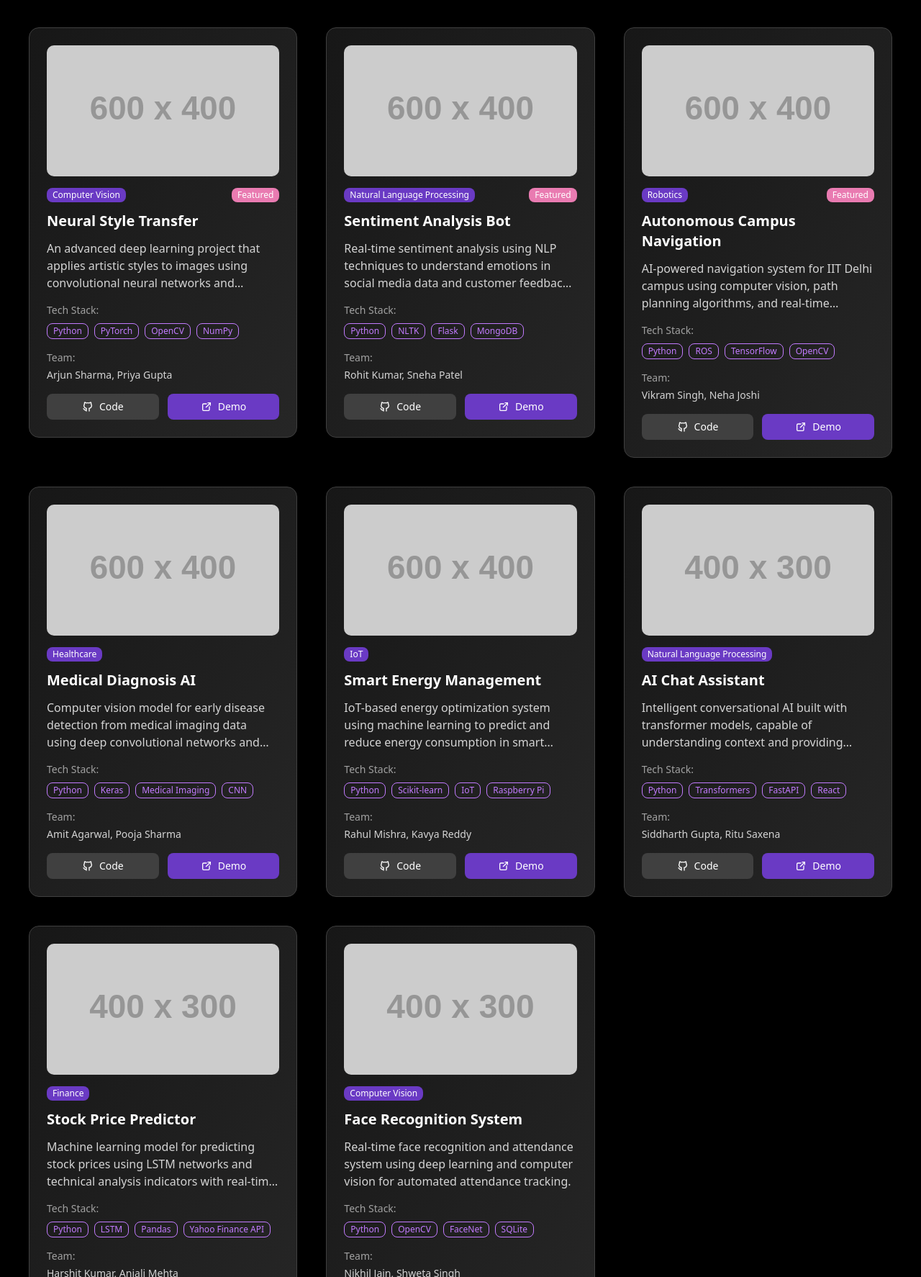
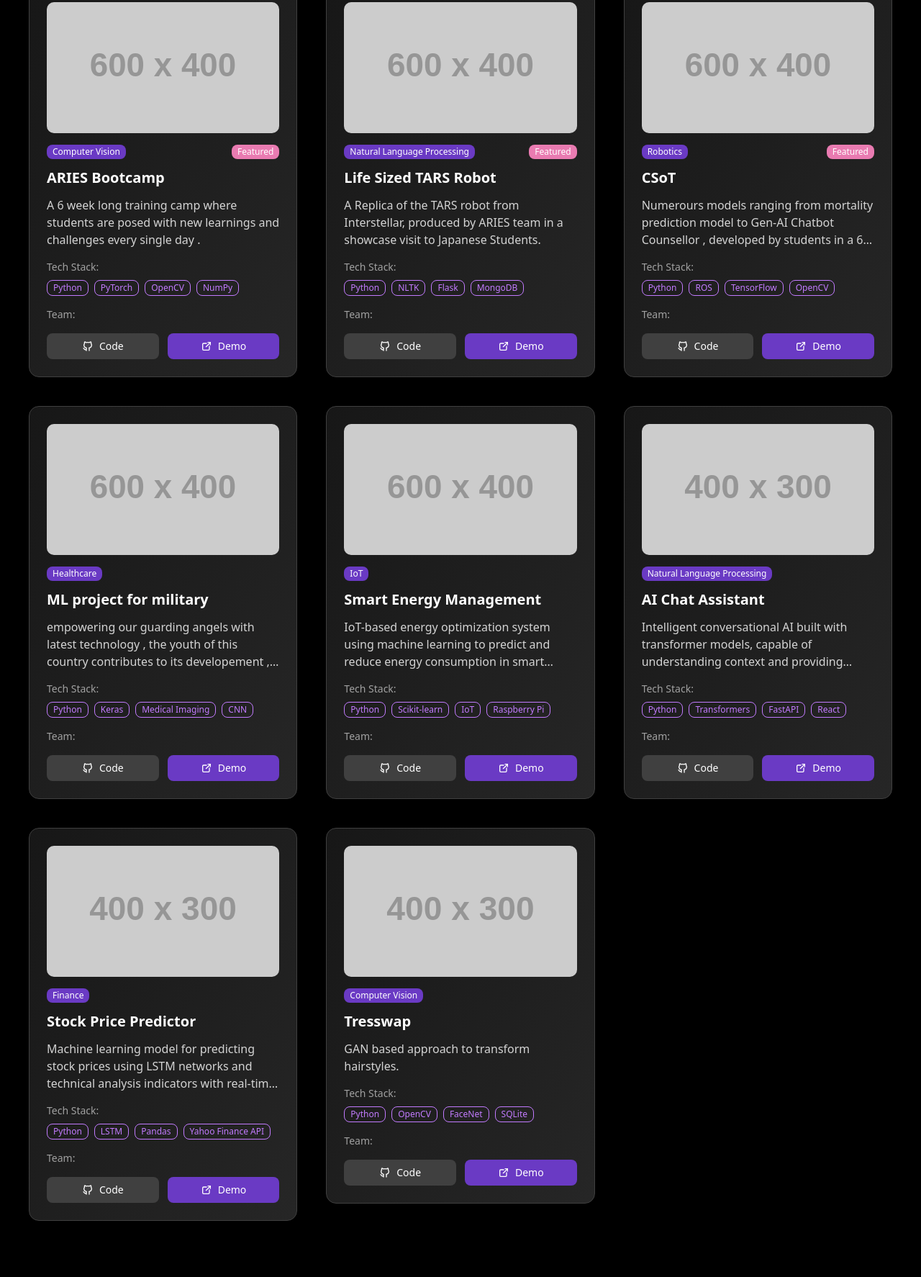
Before and after one commit to 0oAstro/aries-website, an Astro site: page /projects in a window 1280 px wide. Shown: the part 1026-2800 px from the top of the page at 72% size. Built offline with nearby package versions, Linux system fonts and the light colour scheme; Astro itself is replaced by a stand-in of ours; placeholder pictures from the web are drawn by us.

Commit message:
Update ProjectsSection.tsx

```diff
--- a/src/components/ProjectsSection.tsx
+++ b/src/components/ProjectsSection.tsx
@@ -12,48 +12,48 @@ import { StarsBackground } from "@/components/ui/stars-background";
 
 const projects = [
   {
-    title: "Neural Style Transfer",
-    description: "An advanced deep learning project that applies artistic styles to images using convolutional neural networks and transfer learning techniques. Built with PyTorch and optimized for real-time processing.",
+    title: "ARIES Bootcamp",
+    description: "A 6 week long training camp where students are posed with new learnings and challenges every single day .",
     link: "#",
     github: "#",
     category: "Computer Vision",
     techStack: ["Python", "PyTorch", "OpenCV", "NumPy"],
     featured: true,
     image: "https://placehold.co/600x400.png",
-    team: ["Arjun Sharma", "Priya Gupta"]
+    team: []
   },
   {
-    title: "Sentiment Analysis Bot",
-    description: "Real-time sentiment analysis using NLP techniques to understand emotions in social media data and customer feedback. Includes web dashboard and API endpoints.",
+    title: "Life Sized TARS Robot",
+    description: "A Replica of the TARS robot from Interstellar, produced by ARIES team in a showcase visit to Japanese Students.",
     link: "#",
     github: "#",
     category: "Natural Language Processing",
     techStack: ["Python", "NLTK", "Flask", "MongoDB"],
     featured: true,
     image: "https://placehold.co/600x400.png",
-    team: ["Rohit Kumar", "Sneha Patel"]
+    team: []
   },
   {
-    title: "Autonomous Campus Navigation",
-    description: "AI-powered navigation system for IIT Delhi campus using computer vision, path planning algorithms, and real-time obstacle detection for autonomous vehicles.",
+    title: "CSoT",
+    description: "Numerours models ranging from mortality prediction model to Gen-AI Chatbot Counsellor , developed by students in a 6 week long bootcamp.",
     link: "#",
     github: "#",
     category: "Robotics",
     techStack: ["Python", "ROS", "TensorFlow", "OpenCV"],
     featured: true,
     image: "https://placehold.co/600x400.png",
-    team: ["Vikram Singh", "Neha Joshi"]
+    team: []
   },
   {
-    title: "Medical Diagnosis AI",
-    description: "Computer vision model for early disease detection from medical imaging data using deep convolutional networks and attention mechanisms.",
+    title: "ML project for military",
+    description: "empowering our guarding angels with latest technology , the youth of this country contributes to its developement , here at ARIES.",
     link: "#",
     github: "#",
     category: "Healthcare",
     techStack: ["Python", "Keras", "Medical Imaging", "CNN"],
     featured: false,
     image: "https://placehold.co/600x400.png",
-    team: ["Amit Agarwal", "Pooja Sharma"]
+    team: []
   },
   {
     title: "Smart Energy Management",
@@ -64,7 +64,7 @@ const projects = [
     techStack: ["Python", "Scikit-learn", "IoT", "Raspberry Pi"],
     featured: false,
     image: "https://placehold.co/600x400.png",
-    team: ["Rahul Mishra", "Kavya Reddy"]
+    team: []
   },
   {
     title: "AI Chat Assistant",
@@ -75,7 +75,7 @@ const projects = [
     techStack: ["Python", "Transformers", "FastAPI", "React"],
     featured: false,
     image: "https://placehold.co/400x300.png",
-    team: ["Siddharth Gupta", "Ritu Saxena"]
+    team: []
   },
   {
     title: "Stock Price Predictor",
@@ -86,18 +86,18 @@ const projects = [
     techStack: ["Python", "LSTM", "Pandas", "Yahoo Finance API"],
     featured: false,
     image: "https://placehold.co/400x300.png",
-    team: ["Harshit Kumar", "Anjali Mehta"]
+    team: []
   },
   {
-    title: "Face Recognition System",
-    description: "Real-time face recognition and attendance system using deep learning and computer vision for automated attendance tracking.",
+    title: "Tresswap",
+    description: "GAN based approach to transform hairstyles.",
     link: "#",
     github: "#",
     category: "Computer Vision",
     techStack: ["Python", "OpenCV", "FaceNet", "SQLite"],
     featured: false,
     image: "https://placehold.co/400x300.png",
-    team: ["Nikhil Jain", "Shweta Singh"]
+    team: []
   }
 ];
 
```
